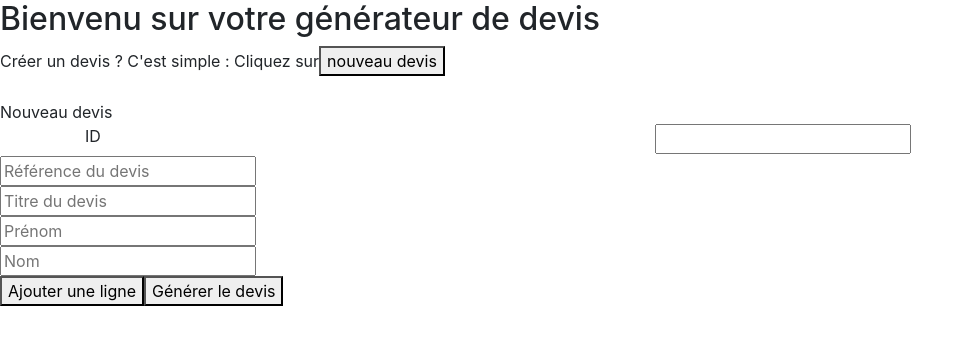
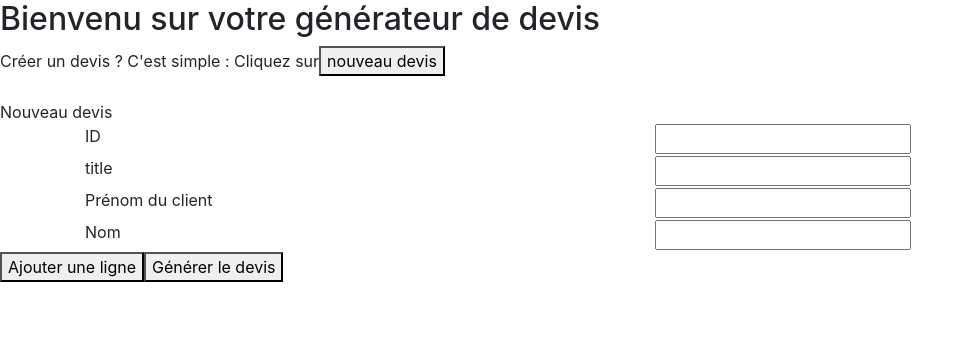
Before and after one commit to lapulga3340/BillGenerator, a React (Create React App) app in the folder bill-generator/: page / in a window 1280 px wide. Shown: the top 344 px of the page, without its empty margins (0-974 px from the left). Built offline with nearby package versions, Linux system fonts and the light colour scheme; what @react-pdf/renderer would draw is missing.

Commit message:
Replace in form by InputText component

```diff
--- a/bill-generator/src/components/EstimateForm.jsx
+++ b/bill-generator/src/components/EstimateForm.jsx
@@ -1,17 +1,15 @@
 import React, { Component } from "react";
-import Item from "./Item"
+import Item from "./Item";
 import { renderPDFInDOM } from "./PdfMaker";
-import InputText from "./InputText"
+import InputText from "./InputText";
 
 class EstimateForm extends Component {
   state = {
-      id: '',
-      title: '',
-      customerFirstName: '',
-      customerLastName: '',
-      items: {
-
-      }
+    id: "",
+    title: "",
+    customerFirstName: "",
+    customerLastName: "",
+    items: {}
 
     /*
       items: {
@@ -31,7 +29,6 @@ class EstimateForm extends Component {
           }
       }
       */
-
   };
 
   handleSubmit = evt => {
@@ -41,19 +38,18 @@ class EstimateForm extends Component {
   };
 
   handleChange = (evt, name) => {
-      const value = evt.currentTarget.value
+    const value = evt.currentTarget.value;
     console.log(name);
     this.setState({
       //To have multiple value we use [] in our object
-          [name] : value
-      })
-  }
+      [name]: value
+    });
+  };
 
   addItem = () => {
-
     const id = Date.now().toString();
     //Grâce à ... on récupère tout ce que contient this.state.items
-    const items = {...this.state.items};
+    const items = { ...this.state.items };
     console.log(this.items);
     items[id] = {
       id: id,
@@ -62,24 +58,24 @@ class EstimateForm extends Component {
       taxe: 0.2,
       amount: 0
     };
-    this.setState({items: items})
-  }
+    this.setState({ items: items });
+  };
 
   onItemChange = (evt, item, field) => {
     console.log(evt.currentTarget.value, item, field);
-  }
+  };
 
   handleItemChange = (evt, item, field) => {
     console.log(evt.currentTarget.value, item, field);
     const value = evt.currentTarget.value;
-      const clonedItem = {...item};
+    const clonedItem = { ...item };
     clonedItem[field] = value;
-      const clonedItems = {...this.state.items};
-      clonedItems[clonedItem.id] = clonedItem
+    const clonedItems = { ...this.state.items };
+    clonedItems[clonedItem.id] = clonedItem;
     this.setState({
-          items:clonedItems
+      items: clonedItems
     });
-  }
+  };
 
   render() {
     return (
@@ -87,44 +83,42 @@ class EstimateForm extends Component {
       <React.Fragment>
         <div>Nouveau devis</div>
         <form onSubmit={this.handleSubmit}>
-        <InputText label="ID" name="id" value={this.state.id} onChange={this.handleChange}/>
-          <input
-            onChange = {evt => this.handleChange(evt, 'id')}
-            type="texte"
+          <InputText
+            label="ID"
             name="id"
-            id="id"
-            placeholder="Référence du devis"
-            value= {this.state.id}
-          /><br/>
-           <input
-            onChange = {evt => this.handleChange(evt, 'title')}
-            type="texte"
+            value={this.state.id}
+            onChange={this.handleChange}
+          />
+          <InputText
+            label="title"
             name="title"
-            id="title"
-            placeholder="Titre du devis"
-            value= {this.state.title}
-          /><br/>
-           <input
-            onChange = {evt => this.handleChange(evt, 'customerFirstName')}
-            type="texte"
+            value={this.state.title}
+            onChange={this.handleChange}
+          />
+          <InputText
+            label="Prénom du client"
             name="customerFirstName"
-            id="customerFirstName"
-            placeholder="Prénom"
-            value= {this.state.customerFirstName}
-          /><br/>
-           <input
-            onChange = {evt => this.handleChange(evt, 'customerLastName')}
-            type="texte"
+            value={this.state.customerFirstName}
+            onChange={this.handleChange}
+          />
+          <InputText
+            label="Nom"
             name="customerLastName"
-            id="customerLastName"
-            placeholder="Nom"
-            value= {this.state.customerLastName}
-          /><br/>
+            value={this.state.customerLastName}
+            onChange={this.handleChange}
+          />
+
           <button onClick={this.addItem}>Ajouter une ligne</button>
           {Object.keys(this.state.items).map((itemId, index) => (
-              <Item key={index} item ={this.state.items[itemId]} onItemChange={this.handleItemChange}/>
+            <Item
+              key={index}
+              item={this.state.items[itemId]}
+              onItemChange={this.handleItemChange}
+            />
           ))}
-          <button onClick={()=> renderPDFInDOM(JSON.stringify(this.state))}>Générer le devis</button>
+          <button onClick={() => renderPDFInDOM(JSON.stringify(this.state))}>
+            Générer le devis
+          </button>
         </form>
       </React.Fragment>
     );
```
Lines whose indentation alone changed are shown as unchanged.
